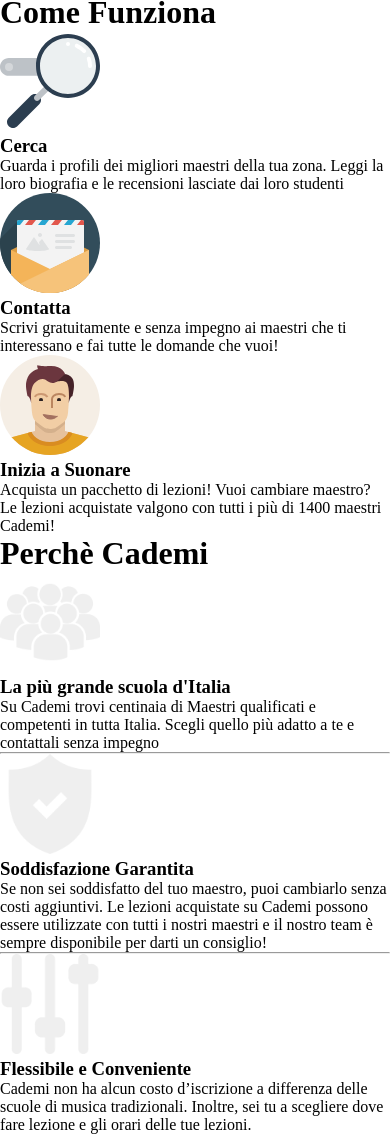
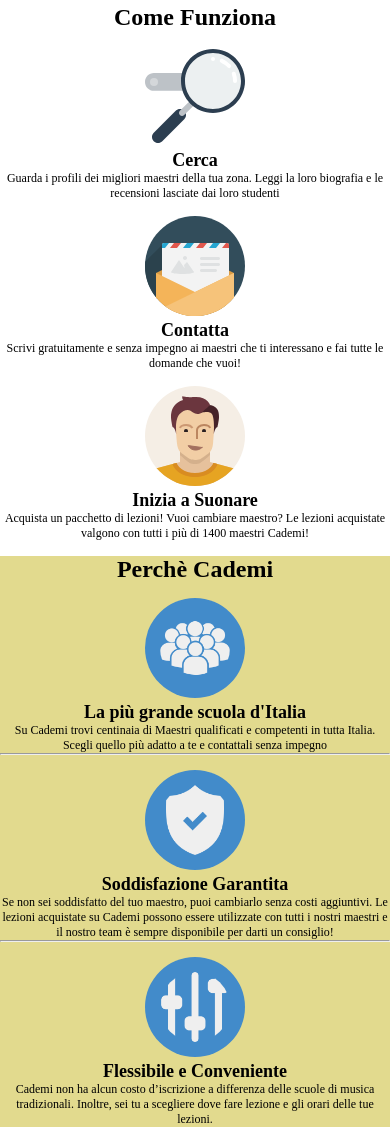
Before and after one commit to Wass01/html-css-resp-wannabe-12bool, a plain HTML site: page index.html in a window 390 px wide. Shown: the part 385-1519 px from the top of the page. Drawn offline with Linux system fonts and the light colour scheme.

Commit message:
12bool-wb

```diff
--- a/assets/css/master.css
+++ b/assets/css/master.css
@@ -1,4 +1,4 @@
-#lezioni .container img {
+#lezioni div img {
   /* per centrare orizzontalmente */
   display: block;
   margin-right: auto;
@@ -9,6 +9,44 @@
   text-align: center;
 }
 
-img {
-  height: 100px;
+#steps {
+  text-align: center;
 }
+
+#why {
+  text-align: center;
+}
+
+@media all and (max-width: 467px){
+  #lezioni, #steps, #why{
+    margin-top: 15px;
+    font-size: 12px;
+  }
+
+  h3{
+    font-size: 1.5em;
+  }
+
+  #lezioni, #why{
+    background-color: #e2da8e;
+  }
+
+  hr{
+    background-color: #000000;
+  }
+
+  #why div img {
+    background-color: #428bca;
+    border-radius: 50%;
+    padding: 15px;
+  }
+
+  img {
+    height: 100px;
+    margin-top: 15px;
+  }
+}
+
+@media all and (max-width: px){
+
+}
--- a/index.html
+++ b/index.html
@@ -26,7 +26,7 @@
       </div>
     </div>
 
-    <div class="container">
+    <div id="steps" class="container">
       <div class="col-xs-12">
         <h1>Come Funziona</h1>
       </div>
@@ -47,7 +47,7 @@
       </div>
     </div>
 
-    <div class="container">
+    <div id="why" class="container">
       <div class="col-xs-12">
         <h1>Perchè Cademi</h1>
       </div>
```
